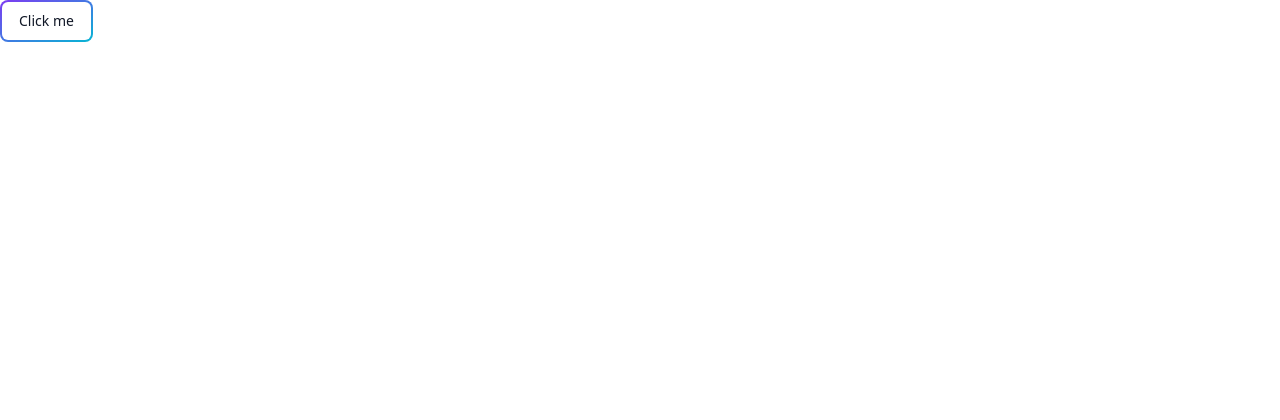
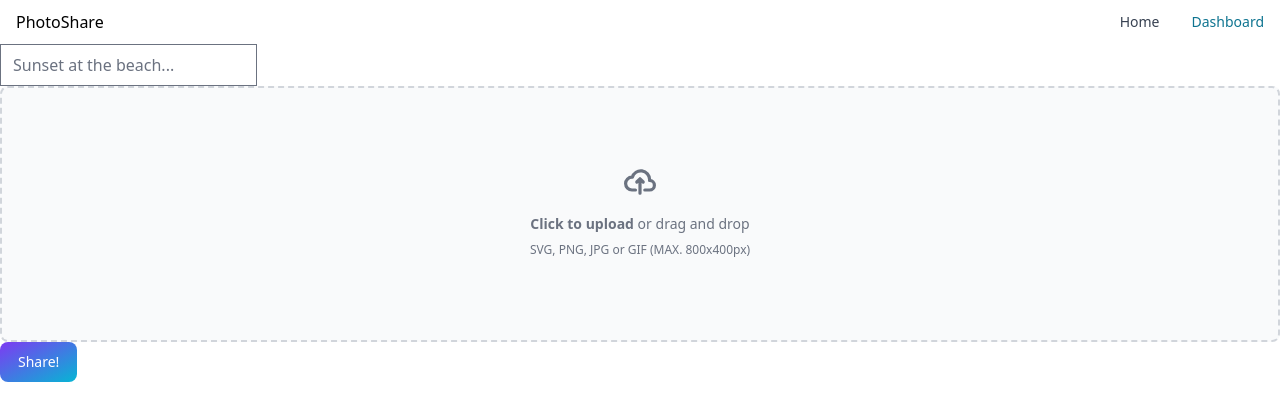
Before and after one commit to rainingchicken/photo-sharing-app, a React (Vite) app in the folder frontend-photo/: page /dashboard in a window 1280 px wide. Shown: the top 420 px of the page. Built offline with nearby package versions, Linux system fonts and the light colour scheme.

Commit message:
connect to firebase

```diff
--- a/frontend-photo/package.json
+++ b/frontend-photo/package.json
@@ -10,10 +10,12 @@
     "preview": "vite preview"
   },
   "dependencies": {
+    "firebase": "^10.13.1",
     "flowbite-react": "^0.10.1",
     "react": "^18.3.1",
     "react-dom": "^18.3.1",
-    "react-router-dom": "^6.26.1"
+    "react-router-dom": "^6.26.1",
+    "react-toastify": "^10.0.5"
   },
   "devDependencies": {
     "@eslint/js": "^9.9.0",
--- a/frontend-photo/src/App.jsx
+++ b/frontend-photo/src/App.jsx
@@ -1,12 +1,14 @@
-import { Button } from "flowbite-react";
+import { ToastContainer } from "react-toastify";
+import Header from "./components/Header";
+import { Outlet } from "react-router-dom";
 
 const App = () => {
   return (
-    <div>
-      <Button outline gradientDuoTone="purpleToBlue">
-        Click me
-      </Button>
-    </div>
+    <>
+      <ToastContainer />
+      <Header />
+      <Outlet />
+    </>
   );
 };
 
--- /dev/null
+++ b/frontend-photo/src/components/Header.jsx
@@ -0,0 +1,25 @@
+import { Navbar } from "flowbite-react";
+import { Link, useLocation } from "react-router-dom";
+
+const Header = () => {
+  const location = useLocation();
+  const path = location.pathname;
+  return (
+    <Navbar fluid rounded>
+      <Navbar.Brand to="/" as={Link}>
+        PhotoShare
+      </Navbar.Brand>
+      <Navbar.Toggle />
+      <Navbar.Collapse>
+        <Navbar.Link active={path === "/"} to="/" as={Link}>
+          Home
+        </Navbar.Link>
+        <Navbar.Link active={path === "/dashboard"} to="/dashboard" as={Link}>
+          Dashboard
+        </Navbar.Link>
+      </Navbar.Collapse>
+    </Navbar>
+  );
+};
+
+export default Header;
--- /dev/null
+++ b/frontend-photo/src/components/PostForm.jsx
@@ -0,0 +1,58 @@
+import { Button, FileInput, Label } from "flowbite-react";
+import { useState } from "react";
+
+const PostForm = () => {
+  const [image, setImage] = useState(null);
+
+  const handleImageChange = (e) => {
+    setImage(e.target.files[0]);
+  };
+
+  const handlePostFormSubmit = () => {};
+
+  return (
+    <form onSubmit={handlePostFormSubmit}>
+      <input type="text" placeholder="Sunset at the beach..." />
+      <div className="flex w-full items-center justify-center">
+        <Label
+          htmlFor="dropzone-file"
+          className="flex h-64 w-full cursor-pointer flex-col items-center justify-center rounded-lg border-2 border-dashed border-gray-300 bg-gray-50 hover:bg-gray-100 dark:border-gray-600 dark:bg-gray-700 dark:hover:border-gray-500 dark:hover:bg-gray-600"
+        >
+          <div className="flex flex-col items-center justify-center pb-6 pt-5">
+            <svg
+              className="mb-4 h-8 w-8 text-gray-500 dark:text-gray-400"
+              aria-hidden="true"
+              xmlns="http://www.w3.org/2000/svg"
+              fill="none"
+              viewBox="0 0 20 16"
+            >
+              <path
+                stroke="currentColor"
+                strokeLinecap="round"
+                strokeLinejoin="round"
+                strokeWidth="2"
+                d="M13 13h3a3 3 0 0 0 0-6h-.025A5.56 5.56 0 0 0 16 6.5 5.5 5.5 0 0 0 5.207 5.021C5.137 5.017 5.071 5 5 5a4 4 0 0 0 0 8h2.167M10 15V6m0 0L8 8m2-2 2 2"
+              />
+            </svg>
+            <p className="mb-2 text-sm text-gray-500 dark:text-gray-400">
+              <span className="font-semibold">Click to upload</span> or drag and
+              drop
+            </p>
+            <p className="text-xs text-gray-500 dark:text-gray-400">
+              SVG, PNG, JPG or GIF (MAX. 800x400px)
+            </p>
+          </div>
+          <FileInput
+            id="dropzone-file"
+            className="hidden"
+            accept="image/*"
+            onChange={handleImageChange}
+          />
+        </Label>
+      </div>
+      <Button gradientDuoTone="purpleToBlue">Share!</Button>
+    </form>
+  );
+};
+
+export default PostForm;
--- /dev/null
+++ b/frontend-photo/src/firebase.js
@@ -0,0 +1,17 @@
+// Import the functions you need from the SDKs you need
+import { initializeApp } from "firebase/app";
+// TODO: Add SDKs for Firebase products that you want to use
+// https://firebase.google.com/docs/web/setup#available-libraries
+
+// Your web app's Firebase configuration
+const firebaseConfig = {
+  apiKey: import.meta.env.VITE_FIREBASE_API_KEY,
+  authDomain: import.meta.env.VITE_FIREBASE_AUTH_DOMAIN,
+  projectId: import.meta.env.VITE_FIREBASE_PROJECT_ID,
+  storageBucket: import.meta.env.VITE_FIREBASE_STORAGE_BUCKET,
+  messagingSenderId: import.meta.env.VITE_FIREBASE_MESSAGING_SENDER_ID,
+  appId: import.meta.env.VITE_FIREBASE_APP_ID,
+};
+
+// Initialize Firebase
+export const app = initializeApp(firebaseConfig);
--- a/frontend-photo/src/main.jsx
+++ b/frontend-photo/src/main.jsx
@@ -1,10 +1,28 @@
-import { StrictMode } from 'react'
-import { createRoot } from 'react-dom/client'
-import App from './App.jsx'
-import './index.css'
+import { StrictMode } from "react";
+import { createRoot } from "react-dom/client";
+import App from "./App.jsx";
+import "./index.css";
+import {
+  createBrowserRouter,
+  createRoutesFromElements,
+  Route,
+  RouterProvider,
+} from "react-router-dom";
 
-createRoot(document.getElementById('root')).render(
+import Home from "./pages/Home.jsx";
+import Dashboard from "./pages/Dashboard.jsx";
+
+const router = createBrowserRouter(
+  createRoutesFromElements(
+    <Route path="/" element={<App />}>
+      <Route index={true} path="/" element={<Home />} />
+      <Route path="/dashboard" element={<Dashboard />} />
+    </Route>
+  )
+);
+
+createRoot(document.getElementById("root")).render(
   <StrictMode>
-    <App />
-  </StrictMode>,
-)
+    <RouterProvider router={router} />
+  </StrictMode>
+);
--- /dev/null
+++ b/frontend-photo/src/pages/Dashboard.jsx
@@ -0,0 +1,12 @@
+import React from "react";
+import PostForm from "../components/PostForm";
+
+const Dashboard = () => {
+  return (
+    <div>
+      <PostForm />
+    </div>
+  );
+};
+
+export default Dashboard;
--- /dev/null
+++ b/frontend-photo/src/pages/Home.jsx
@@ -0,0 +1,5 @@
+const Home = () => {
+  return <div>Home {console.log(import.meta.env.VITE_FIREBASE_API_KEY)}</div>;
+};
+
+export default Home;
--- a/frontend-photo/tailwind.config.js
+++ b/frontend-photo/tailwind.config.js
@@ -1,4 +1,4 @@
-const flowbite = require("flowbite-react/tailwind");
+import flowbite from "flowbite-react/tailwind";
 /** @type {import('tailwindcss').Config} */
 export default {
   content: ["./index.html", "./src/**/*.{js,ts,jsx,tsx}", flowbite.content()],
```
Also changed, not shown: 1 other file (tests, documents, lock files or other folders).
